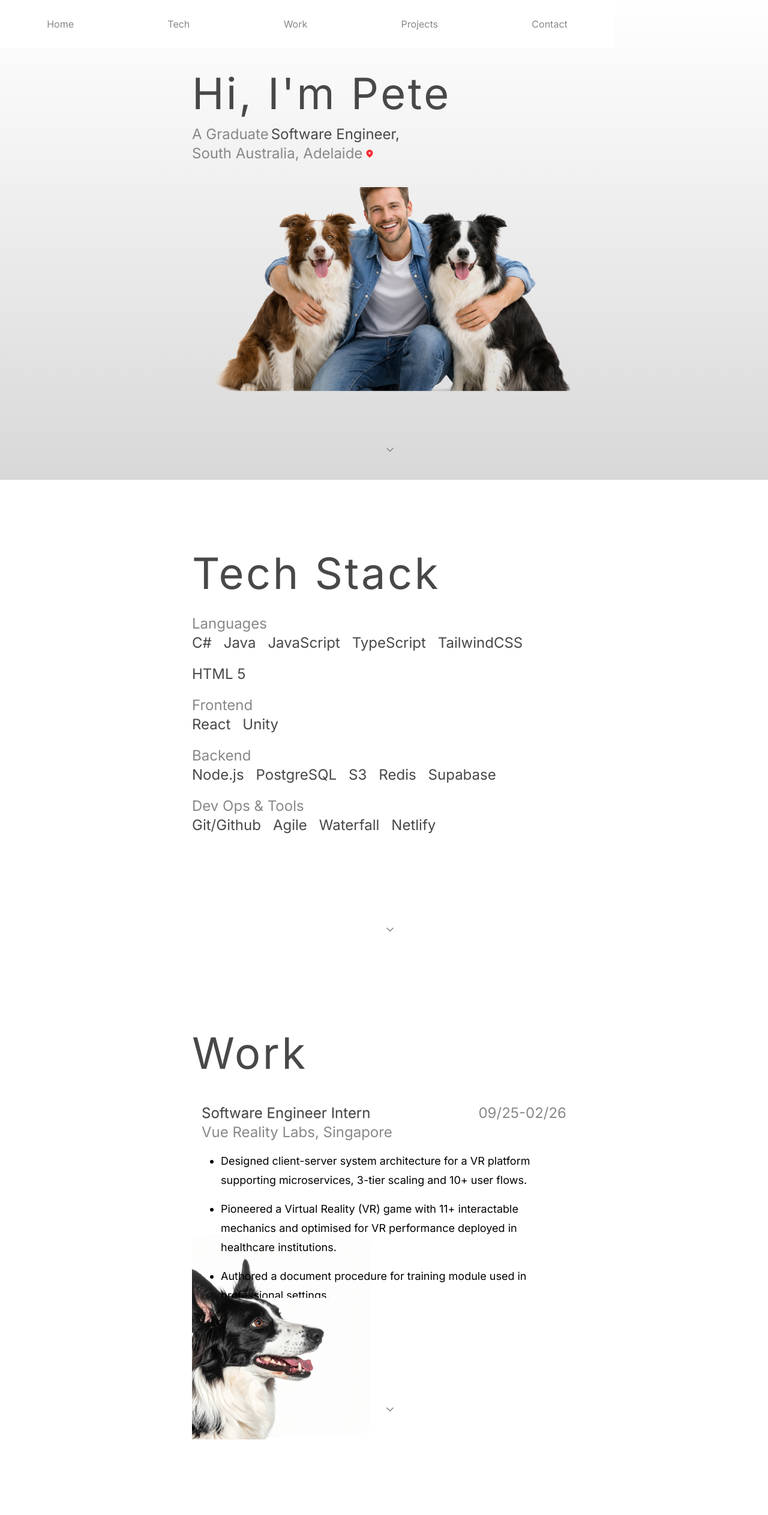
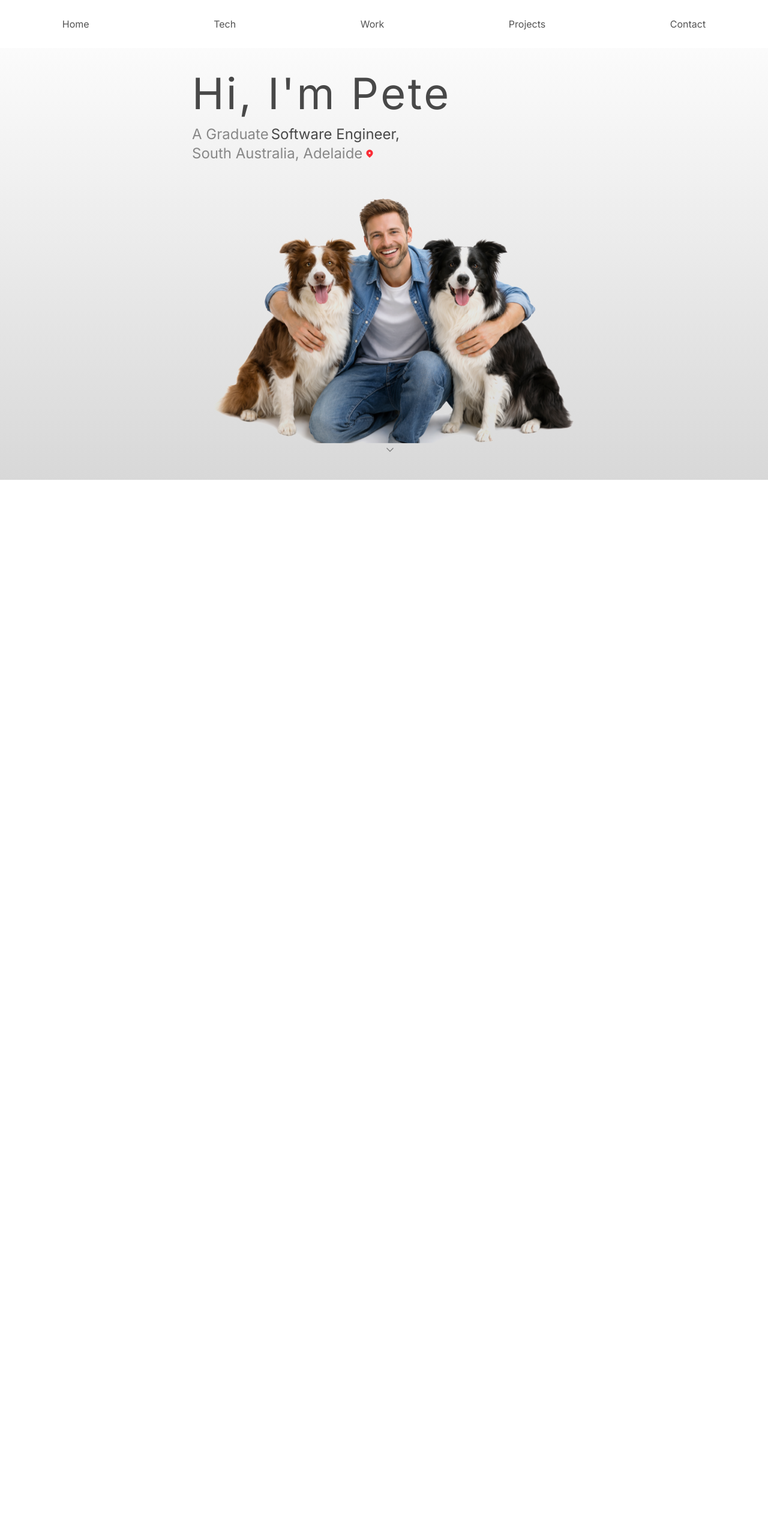
Before and after one commit to pete-lim/portfolio-pete, a React (Vite) app: page / in a window 1280 px wide. Shown: the top 2526 px of the page at 60% size. After the commit the page ends 800 px from the top, so only its background shows below. Built offline with nearby package versions, Linux system fonts and the light colour scheme.

Commit message:
style scroll snapping, work section cards
adjusted parent elements from div to sections to allow for scroll snapping

removed scrollable container to transition to cards for work section

applied id to section for nav bar usage

```diff
--- a/src/App.css
+++ b/src/App.css
@@ -5,6 +5,8 @@
   --color-accent: #888888;
   --color-bg: #fff;
   --color-bg-accent: #d8d8d8;
+  --color-overlay: #ffffffee;
+  --color-overlay-reverse: #bdbdbd;
 }
 [data-theme='dark-mode'] {
   --color-primary: #e6e6e6;
@@ -12,9 +14,13 @@
   --color-accent: #9a9a9a;
   --color-bg: #1e1e1e;
   --color-bg-accent: #2a2a2a;
+  --color-overlay: #333333;
+  --color-overlay-reverse: #535353;
 }
 html {
   user-select: none;
+  margin: 0;
+  height: 100%;
 }
 header {
   @apply text-7xl tracking-wider text-primary;
@@ -31,13 +37,25 @@ p {
 button {
   @apply text-accent;
 }
-.section {
-  @apply pt-30 h-screen w-8/10 lg:w-5/10 justify-self-center relative;
+
+section {
+  @apply pt-30 min-h-screen max-h-max w-8/10 lg:w-5/10 justify-self-center relative;
+  scroll-snap-align: start;
 }
 .root {
-  scroll-behavior: smooth;
   font-family: 'Inter', sans-serif;
   overflow: hidden;
+}
+main {
+  height: 100vh;
+  overflow-y: auto;
+  scroll-snap-type: y proximity;
+  scroll-behavior: smooth;
+}
+
+main > * {
+  min-height: 100vh;
+  scroll-snap-align: start;
 }
 .bg {
   background: linear-gradient(var(--color-bg), var(--color-bg-accent));
@@ -51,6 +69,10 @@ button {
   @apply absolute bottom-[5%] left-[50%];
 }
 
+.experience-container {
+  @apply rounded-2xl bg-overlay p-6 drop-shadow-lg shadow-overlay-reverse;
+  transition: box-shadow 0.3s ease;
+}
 .li-paragraph {
   @apply text-lg/8 ml-8 mb-4 list-disc;
 }
--- a/src/App.tsx
+++ b/src/App.tsx
@@ -15,18 +15,20 @@ function App() {
   return (
     <div className="root">
       <div className="fixed inset-0 -z-10 bg"></div>
-      <span className="fixed w-8/10 justify-self-center h-1/10 flex justify-around bg-bg z-99">
-        <button>Home</button>
-        <button>Tech</button>
-        <button>Work</button>
-        <button>Projects</button>
-        <button>Contact</button>
-      </span>
-      <HeroSection />
-      <TechStack />
-      <WorkSection />
-      <ProjectSection />
-      <ContactSection />
+      <nav className="fixed h-1/10 w-screen items-center flex justify-around bg-bg z-99 text-secondary">
+        <a href="#home">Home</a>
+        <a href="#tech">Tech</a>
+        <a href="#work">Work</a>
+        <a href="#projects">Projects</a>
+        <a href="#contact">Contact</a>
+      </nav>
+      <main>
+        <HeroSection />
+        <TechStack />
+        <WorkSection />
+        <ProjectSection />
+        <ContactSection />
+      </main>
     </div>
   );
 }
--- a/src/components/Contact.tsx
+++ b/src/components/Contact.tsx
@@ -3,7 +3,7 @@ import photo from '../assets/images/contact-photo.png';
 import resume from '../assets/images/Pete-Lim-Software-Engineer-CV.webp';
 export default function ContactSection() {
   return (
-    <div className="section flex flex-col gap-6">
+    <section className="section flex flex-col gap-6" id="contact">
       <header className="mb-8">Contact</header>
       <h2>
         I developed this portfolio as memories and keepsake to my border
@@ -55,6 +55,6 @@ export default function ContactSection() {
         alt=""
         className="self-end mix-blend-multiply size-3/4 object-contain"
       />
-    </div>
+    </section>
   );
 }
--- a/src/components/Hero.tsx
+++ b/src/components/Hero.tsx
@@ -3,7 +3,7 @@ import { HiLocationMarker } from 'react-icons/hi';
 import { FiChevronDown } from 'react-icons/fi';
 export default function HeroSection() {
   return (
-    <div className="section">
+    <section className="section" id="home">
       <header className="mb-4">Hi, I'm Pete</header>
       <span className="flex">
         <h2>A Graduate</h2>
@@ -21,6 +21,6 @@ export default function HeroSection() {
       <button className="bottom-chevron">
         <FiChevronDown className="text-xl text-accent" />
       </button>
-    </div>
+    </section>
   );
 }
--- a/src/components/Projects.tsx
+++ b/src/components/Projects.tsx
@@ -9,7 +9,7 @@ import { motion } from 'motion/react';
 export default function ProjectSection() {
   const [emblaRef] = useEmblaCarousel({ loop: true }, [Autoplay()]);
   return (
-    <div className="section">
+    <section className="section" id="projects">
       <header>Projects</header>
       <div className="embla mt-10 grow" ref={emblaRef}>
         <div className="embla__container cursor-grab">
@@ -92,6 +92,6 @@ export default function ProjectSection() {
           <FiChevronDown className="text-xl text-accent" />
         </motion.button>
       </button>
-    </div>
+    </section>
   );
 }
--- a/src/components/TechStack.tsx
+++ b/src/components/TechStack.tsx
@@ -2,7 +2,7 @@ import { FiChevronDown } from 'react-icons/fi';
 import { motion } from 'motion/react';
 export default function TechStack() {
   return (
-    <div className="section">
+    <section className="section" id="tech">
       <motion.ul initial={{ scale: 0.5 }} whileInView={{ scale: 1 }}>
         <header className="mb-8">Tech Stack</header>
         <div className="flex flex-col w-full gap-5">
@@ -48,6 +48,6 @@ export default function TechStack() {
           <FiChevronDown className="text-xl text-accent" />
         </button>
       </motion.ul>
-    </div>
+    </section>
   );
 }
--- a/src/components/Work.tsx
+++ b/src/components/Work.tsx
@@ -1,12 +1,37 @@
-import workPhoto from '../assets/images/work-photo.png';
 import { FiChevronDown } from 'react-icons/fi';
+import { motion, useTransform, useScroll } from 'motion/react';
+import { useRef, type ReactNode } from 'react';
+
+type ExperienceCardProps = {
+  children: ReactNode;
+};
+function ExperienceCard({ children }: ExperienceCardProps) {
+  const ref = useRef<HTMLUListElement | null>(null);
+
+  const { scrollYProgress } = useScroll({
+    target: ref,
+    offset: ['start 80%', 'end 20%'],
+  });
+
+  const scale = useTransform(scrollYProgress, [0, 0.5, 1], [0.8, 1, 0.8]);
+  return (
+    <motion.ul
+      ref={ref}
+      whileInView={{ scale: 1 }}
+      style={{ scale }}
+      className="experience-container"
+    >
+      {children}
+    </motion.ul>
+  );
+}
 
 export default function WorkSection() {
   return (
-    <div className="section">
+    <section className="section" id="work">
       <header className="mb-8">Work</header>
-      <div className="h-5/10 flex flex-col gap-8 overflow-hidden overflow-y-auto p-4 scrollbar">
-        <ul>
+      <div className="flex flex-col gap-8 ">
+        <ExperienceCard>
           <span className="flex justify-between">
             <h3 className="text-shadow-xs text-2xl!">
               Software Engineer Intern
@@ -27,44 +52,40 @@ export default function WorkSection() {
             Authored a document procedure for training module used in
             professional settings.
           </li>
-        </ul>
-        <ul className="self-center m-10">--- Soft Experience ---</ul>
-        <ul>
+        </ExperienceCard>
+        <p className="self-center m-10">--- Soft Experience ---</p>
+        <ExperienceCard>
           <span className="flex justify-between">
             <h3 className="text-shadow-xs text-2xl!">Sales Associate</h3>
             <h2>07/24-08/25</h2>
           </span>
           <h2 className="mb-4!">Dyson, Australia</h2>
-        </ul>
-        <ul>
+        </ExperienceCard>
+        <ExperienceCard>
           <span className="flex justify-between">
             <h3 className="text-shadow-xs text-2xl!">Assistant Manager</h3>
             <h2>10/20-08/25</h2>
           </span>
           <h2 className="mb-4!">Dominos, Australia</h2>
-        </ul>
-        <ul>
+        </ExperienceCard>
+        <ExperienceCard>
           <span className="flex justify-between">
             <h3 className="text-shadow-xs text-2xl!">Retail Sales Assistant</h3>
             <h2>06/22-07/24</h2>
           </span>
           <h2 className="mb-4!">JD Sports, Australia</h2>
-        </ul>
-        <ul>
+        </ExperienceCard>
+        <ExperienceCard>
           <span className="flex justify-between">
             <h3 className="text-shadow-xs text-2xl!">Administration</h3>
             <h2>03/20-06/20</h2>
           </span>
           <h2 className="mb-4!">Dyson, Australia</h2>
-        </ul>
+        </ExperienceCard>
       </div>
       <button className="bottom-chevron">
         <FiChevronDown className="text-xl text-accent" />
       </button>
-      <img
-        src={workPhoto}
-        className="mix-blend-darken object-cover absolute bottom-0 left-0"
-      ></img>
-    </div>
+    </section>
   );
 }
```
